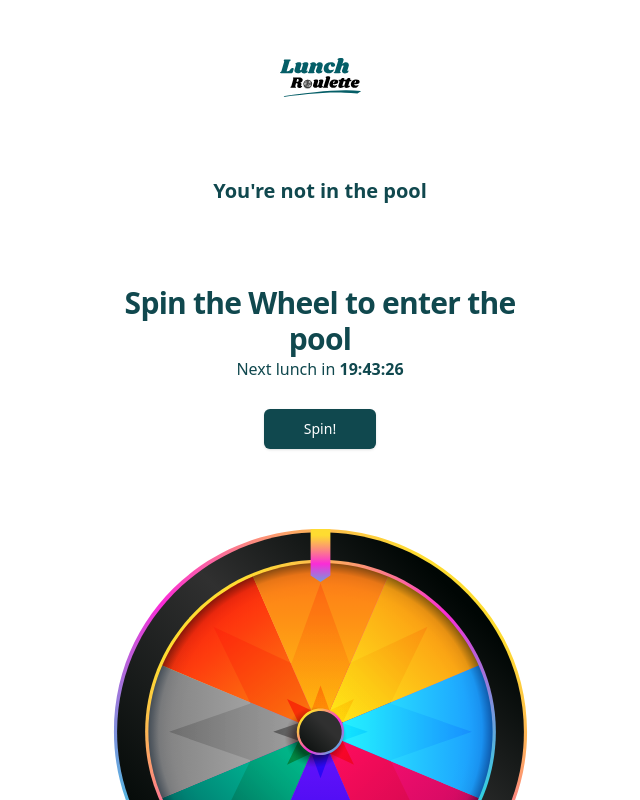
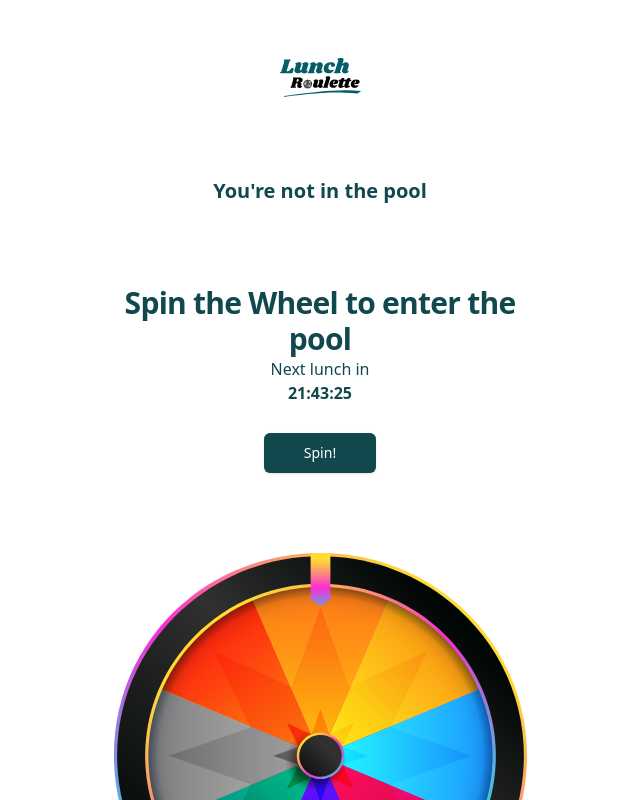
Before and after one commit to its-clem-fandango/lunchroulette-mirror, a React (Vite) app in the folder apps/client/: page /homepage in a window 1280 px wide. Shown: the top 800 px of the page, without its empty margins (320-960 px from the left). Built offline with nearby package versions, Linux system fonts and the light colour scheme; no server answers.

Commit message:
Fix timer for next lunch and removed timer for matching users

```diff
--- a/apps/client/package.json
+++ b/apps/client/package.json
@@ -21,6 +21,7 @@
     "@tanstack/react-table": "^8.10.7",
     "class-variance-authority": "^0.7.0",
     "clsx": "^2.0.0",
+    "dayjs": "^1.11.10",
     "lucide-react": "^0.294.0",
     "react": "^18.2.0",
     "react-dom": "^18.2.0",
--- /dev/null
+++ b/apps/client/src/components/CountdownTimer/CountdownTimer.tsx
@@ -0,0 +1,33 @@
+import { useState, useEffect } from "react"
+import { getRemainingTimeUntilMsTimestamp } from "./utils/CountdownTimerUtils"
+
+const defaultRemainingTime = {
+  hours: "00",
+  minutes: "00",
+  seconds: "00",
+}
+
+const CountdownTimer = ({ countdownTimestampMs }: any) => {
+  const [remainingTime, setRemainingTime] = useState(defaultRemainingTime)
+
+  useEffect(() => {
+    const intervalId = setInterval(() => {
+      updateRemainingTime(countdownTimestampMs)
+    }, 1000)
+    return () => clearInterval(intervalId)
+  }, [countdownTimestampMs])
+
+  function updateRemainingTime(countdown: any) {
+    setRemainingTime(getRemainingTimeUntilMsTimestamp(countdown))
+  }
+
+  return (
+    <div>
+      <span>
+        {remainingTime.hours}:{remainingTime.minutes}:{remainingTime.seconds}
+      </span>
+    </div>
+  )
+}
+
+export default CountdownTimer
--- /dev/null
+++ b/apps/client/src/components/CountdownTimer/utils/CountdownTimerUtils.ts
@@ -0,0 +1,41 @@
+import dayjs from 'dayjs'
+
+export function getRemainingTimeUntilMsTimestamp (timestampMs: any): any {
+
+  let timestampDayjs = dayjs(timestampMs)
+  const nowDayjs = dayjs()
+
+  if (timestampDayjs.isBefore(nowDayjs)) {
+    timestampDayjs = dayjs(timestampMs + 86400000)
+  }
+
+  return {
+    hours: getRemainingHours(nowDayjs, timestampDayjs),
+    minutes: getRemainingMinutes(nowDayjs, timestampDayjs),
+    seconds: getRemainingSeconds(nowDayjs, timestampDayjs)
+  }
+}
+
+function getRemainingHours (nowDayjs: any, timestampDayjs: any) {
+  const hours = timestampDayjs.diff(nowDayjs, 'hours')
+  return padWithZeros(hours, 2)
+}
+
+function getRemainingMinutes (nowDayjs: any, timestampDayjs: any) {
+  const minutes = timestampDayjs.diff(nowDayjs, 'minutes') % 60
+  return padWithZeros(minutes, 2)
+}
+
+function getRemainingSeconds (nowDayjs: any, timestampDayjs: any) {
+  const seconds = timestampDayjs.diff(nowDayjs, 'seconds') % 60
+  return padWithZeros(seconds, 2)
+}
+
+function padWithZeros (number: number, minLength: number) {
+  const numberString = number.toString()
+  if (numberString.length >= minLength) {
+    return numberString
+  } else {
+    return '0'.repeat(minLength - numberString.length) + numberString
+  }
+}
--- a/apps/client/src/pages/Homepage.tsx
+++ b/apps/client/src/pages/Homepage.tsx
@@ -1,46 +1,24 @@
 import rouletteimage from "../assets/roulette-logo.svg"
 import roulettewheel from "../assets/roulette-wheel.svg"
+import CountdownTimer from "@/components/CountdownTimer/CountdownTimer"
 import { Loader2 } from "lucide-react"
-
 import { Button } from "@/components/ui/button"
 import { useState } from "react"
 import { useNavigate } from "react-router-dom"
 
 export default function Homepage() {
   const [loading, setLoading] = useState(false)
-
-  const [countdownDate, setCountdownDate] = useState(
-    new Date().setHours(11, 0, 0, 0)
-  )
-  const [timeNow, setTimeNow] = useState(new Date().getTime())
-  const [distance, setDistance] = useState(countdownDate - timeNow)
-  const [hours, setHours] = useState(0)
-  const [minutes, setMinutes] = useState(0)
-  const [seconds, setSeconds] = useState(0)
-
-  setInterval(() => {
-    setTimeNow(new Date().getTime())
-    if (countdownDate - timeNow < 0) {
-      setCountdownDate(new Date().setHours(11, 0, 0, 0) + 86400000)
-    }
-    setDistance(countdownDate - new Date().getTime())
-    setHours(Math.floor((distance % (1000 * 60 * 60 * 24)) / (1000 * 60 * 60)))
-    setMinutes(Math.floor((distance % (1000 * 60 * 60)) / (1000 * 60)))
-    setSeconds(Math.floor((distance % (1000 * 60)) / 1000))
-  }, 1000)
+  const [lunchTime, setLunchTime] = useState(new Date().setHours(13, 0, 0, 0))
 
   const navigate = useNavigate()
 
   function handleSpin() {
     setLoading(true)
-    const randomNumber = Math.floor(Math.random() * 5 * 6000)
-    console.log(randomNumber)
     //TODO: fetch post join the pool
     setTimeout(async () => {
       //do fetch here
-      setLoading(false)
       navigate("/viewmeeting")
-    }, randomNumber)
+    }, 1000)
   }
 
   return (
@@ -63,9 +41,7 @@ export default function Homepage() {
           <div className="text-myColor text-center">
             <span>Next lunch in </span>
             <span className="font-semibold">
-              {hours.toString().padStart(2, "0")}:
-              {minutes.toString().padStart(2, "0")}:
-              {seconds.toString().padStart(2, "0")}
+              <CountdownTimer countdownTimestampMs={lunchTime} />
             </span>
           </div>
         </main>
```
Also changed, not shown: 1 other file (tests, documents, lock files or other folders).
